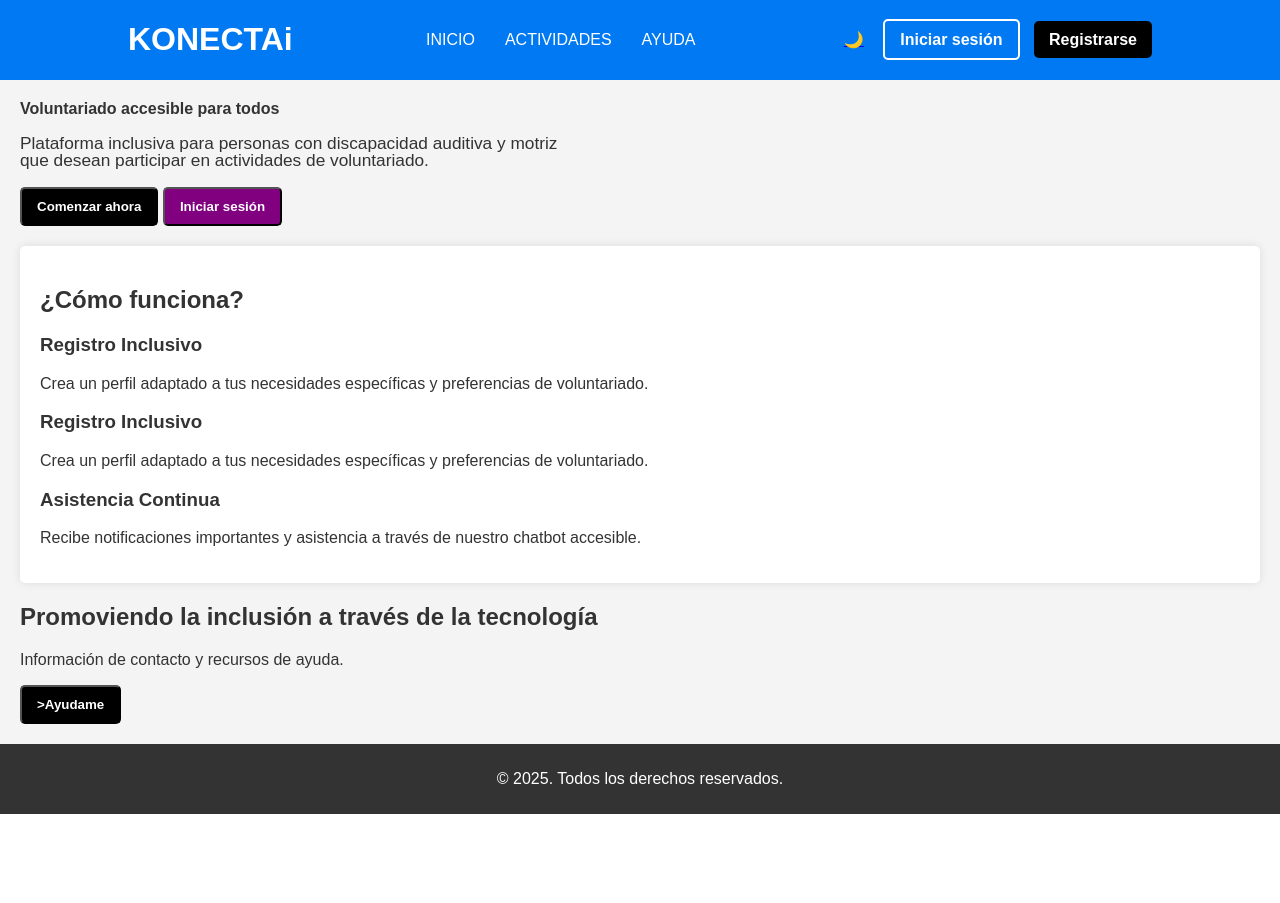
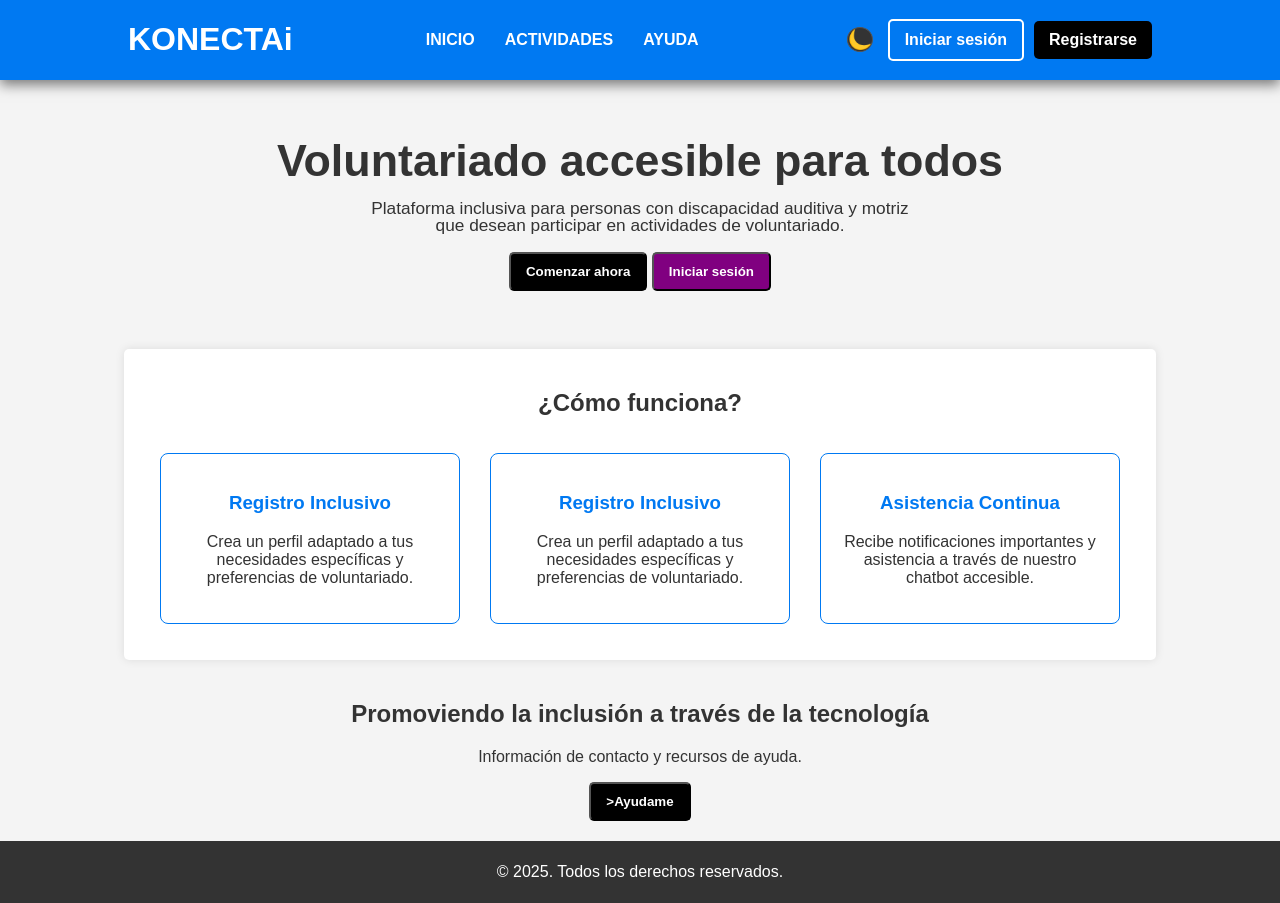
Before and after one commit to dpalominoj/voluntariado-inclusivo, a Flask app: template templates/Inicio.html in a window 1280 px wide. Before the commit the page ends 814 px from the top, so only its background shows below. Run offline with Flask 2, Linux system fonts and the light colour scheme; the template is opened without the code that fills it, so the values that code supplies are empty.

Commit message:
Update estilo.css

```diff
--- a/static/estilo.css
+++ b/static/estilo.css
@@ -4,24 +4,32 @@ body {
     padding: 0;
     background-color: #f4f4f4;
     color: #333;
+	text-align: center;
+}
+body.dark-mode {
+    background-color: #121212;
+    color: #ffffff;
+}
+
+
+#btn-modo.dark-mode {
+    background: #555;
+    border: 1px solid #777;
 }
 
 header {
     background: #0079F2;
     color: #fff;
+	box-shadow: 0 5px 12px rgba(0, 0, 0, 0.5);
 }
 
 .contenedor {
     width: 80%;
     margin: auto;
-    overflow: hidden;
+    flex-wrap: wrap;
     display: flex;
     justify-content: space-between;
     align-items: center;
-}
-
-h1 {
-    text-align: center;
 }
 
 nav ul {
@@ -37,31 +45,28 @@ nav ul li {
 nav ul li a {
     color: #fff;
     text-decoration: none;
+	font-weight: bold;
 }
 
-.cuadro-izq {
+.acciones {
     display: flex;
     align-items: center;
 }
 
-.modo{
-	padding: 10px 15px;
-}
-
-.modo-btn {
+#btn-modo {
     border: 1px solid #555;
 	background:#333;
     border-radius: 50%;
 	transform: scaleX(-1);
-    font-size: 1.5rem;
+    font-size: 1.5vw;
 	text-decoration: none;
     display: flex;
     align-items: center;
     justify-content: center;
 }
 
-.modo-btn:hover {
-    background: rgba(0, 0, 0, 0.1); /* Fondo gris claro al pasar el mouse */
+#btn-modo:hover {
+    background: rgba(0, 0, 0, 0.1);
 }
 
 .btn-login, .btn-registro, .modo {
@@ -84,23 +89,76 @@ nav ul li a {
 }
 
 main {
-    padding: 20px;
+	padding: 20px;
+	flex-wrap: wrap;
+    display: flex;
+    justify-content: center;
 }
 
 section {
+	width:80%;
     margin: 20px 0;
     padding: 20px;
     background: #fff;
     border-radius: 5px;
     box-shadow: 0 0 10px rgba(0, 0, 0, 0.1);
 }
+.descripcion{
+	padding: 38px;
+	text-align: center;
+}
+
+strong{
+	font-size: 3.5vw;
+	font-weight: 780;
+	line-height: 1;
+}
+.tarjetas {
+    display: grid;
+    grid-template-columns: repeat(3, minmax(250px, 1fr));
+    gap: 30px;
+    padding: 16px;
+}
+
+h3{
+	color: #0079F2;
+}
+
+.tarjeta {
+    padding: 20px;
+    text-align: center;
+    border-radius: 8px;
+	border: 1px solid #0079F2;
+}
 
 footer {
-    text-align: center;
-    padding: 10px 0;
+    padding: 6px 0;
     background: #333;
     color: #fff;
-    position: relative;
-    bottom: 0;
     width: 100%;
 }
+
+/* --DISPOSITIVOS MÓVILES-- */
+@media (max-width: 768px) {
+  .contenedor {
+    flex-direction: column;
+    align-items: center;
+  }
+
+  h1 {
+    text-align: center;
+    margin-bottom: 0.5rem;
+  }
+
+  nav {
+    flex-direction: column;
+    gap: 0.5rem;
+  }
+
+  .cuadro-izq {
+    display: none;
+  }
+  .tarjetas{
+	  grid-template-columns: repeat(auto-fill, minmax(200px, 1fr));
+  }
+}
```
